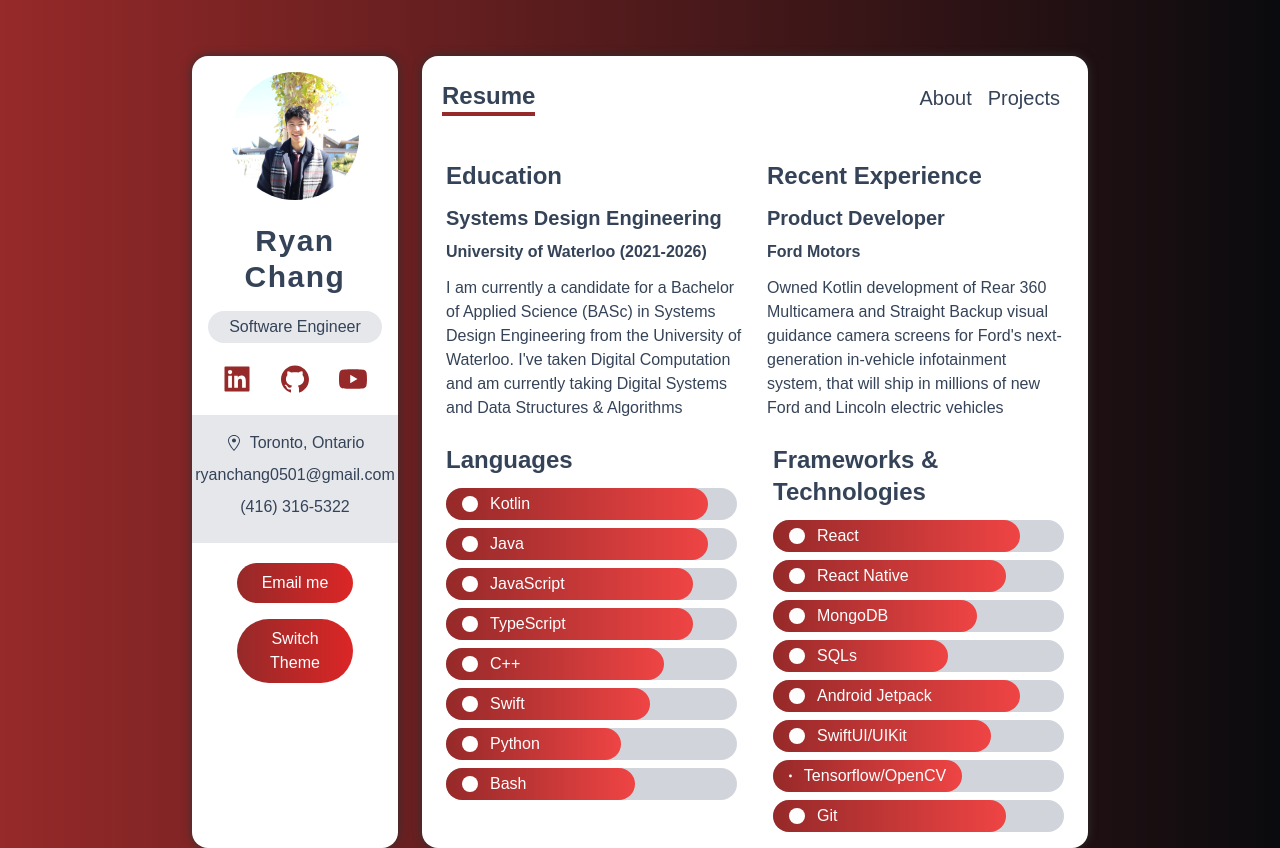
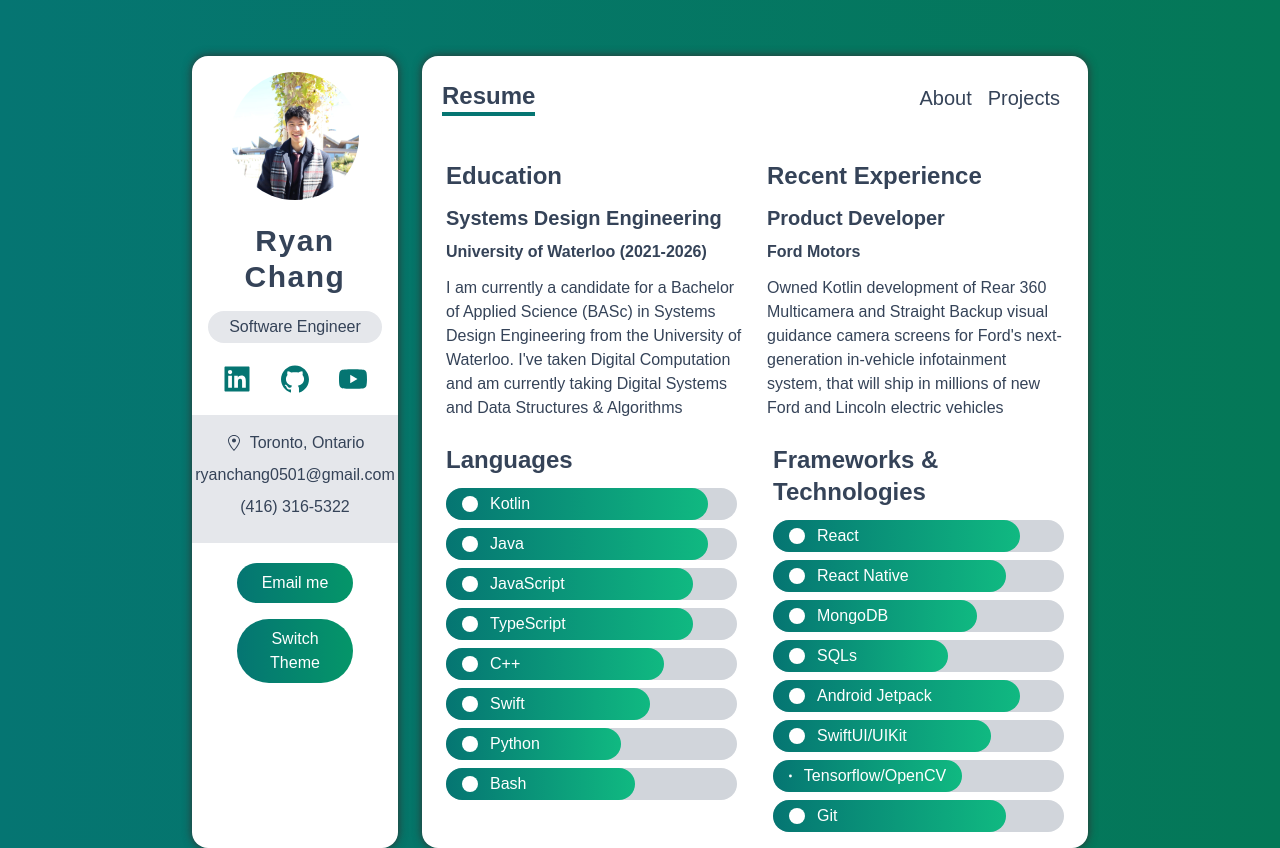
Before and after one commit to rchang0501/Ryan-Chang-Personal-Website, a Next.js app: page /resume in a window 1280 px wide. Built offline with nearby package versions, Linux system fonts and the light colour scheme.

Commit message:
updated colours

```diff
--- a/components/Bar.tsx
+++ b/components/Bar.tsx
@@ -26,7 +26,7 @@ const Bar: FunctionComponent<{ value: Skill }> = ({
   return (
     <div className="my-2 text-white bg-gray-300 rounded-full dark:bg-dark-300 dark:bg-black-500">
       <motion.div
-        className="flex items-center px-4 py-1 rounded-full bg-gradient-to-r from-green to-red-500"
+        className="flex items-center px-4 py-1 rounded-full bg-gradient-to-r from-green to-green-500"
         style={{
           width: bar_width,
         }}
--- a/components/Sidebar.tsx
+++ b/components/Sidebar.tsx
@@ -77,14 +77,14 @@ const Sidebar = () => {
       {/* Email Button */}
 
       <button
-        className="w-8/12 px-5 py-2 text-white bg-black rounded-full cursor-pointer bg-gradient-to-r from-green to-red-600 hover:scale-105 focus:outline-none"
+        className="w-8/12 px-5 py-2 text-white bg-black rounded-full cursor-pointer bg-gradient-to-r from-green to-green-600 hover:scale-105 focus:outline-none"
         onClick={() => window.open("mailto:ryanchang0501@gmail.com")}
       >
         Email me
       </button>
       <button
         onClick={changeTheme}
-        className="w-8/12 px-5 py-2 my-4 text-white bg-black rounded-full cursor-pointer bg-gradient-to-r from-green to-red-600 focus:outline-none hover:scale-105 "
+        className="w-8/12 px-5 py-2 my-4 text-white bg-black rounded-full cursor-pointer bg-gradient-to-r from-green to-green-600 focus:outline-none hover:scale-105 "
       >
         {/* //TODO remove bg black */}
         Switch Theme
--- a/pages/_document.tsx
+++ b/pages/_document.tsx
@@ -19,7 +19,8 @@ class MyDocument extends Document {
             content="Software Engineer"
           />
         </Head>
-        <body className="bg-fixed bg-gradient-to-r from-green to-dark-100 dark:from-dark-500 dark:to-dark-700 dark:text-white">
+        {/* edit background here */}
+        <body className="bg-fixed bg-gradient-to-r from-green to-green-700 dark:from-dark-500 dark:to-dark-700 dark:text-white">
           <Main />
           <NextScript />
         </body>
--- a/styles/globals.css
+++ b/styles/globals.css
@@ -8,7 +8,7 @@ body {
 }
 
 ::-webkit-scrollbar-thumb{
-   background-image: linear-gradient(to right bottom,#962929,#962929);
+   background-image: linear-gradient(to right bottom,#057572,#057572);
 }
 
 ::-webkit-scrollbar{
--- a/tailwind.config.js
+++ b/tailwind.config.js
@@ -14,7 +14,7 @@ module.exports = {
     extend: {
       colors: {
         green: {
-          DEFAULT: "#962929",
+          DEFAULT: "#057572",
         },
         dark: {
           DEFAULT: "#010101",
```
